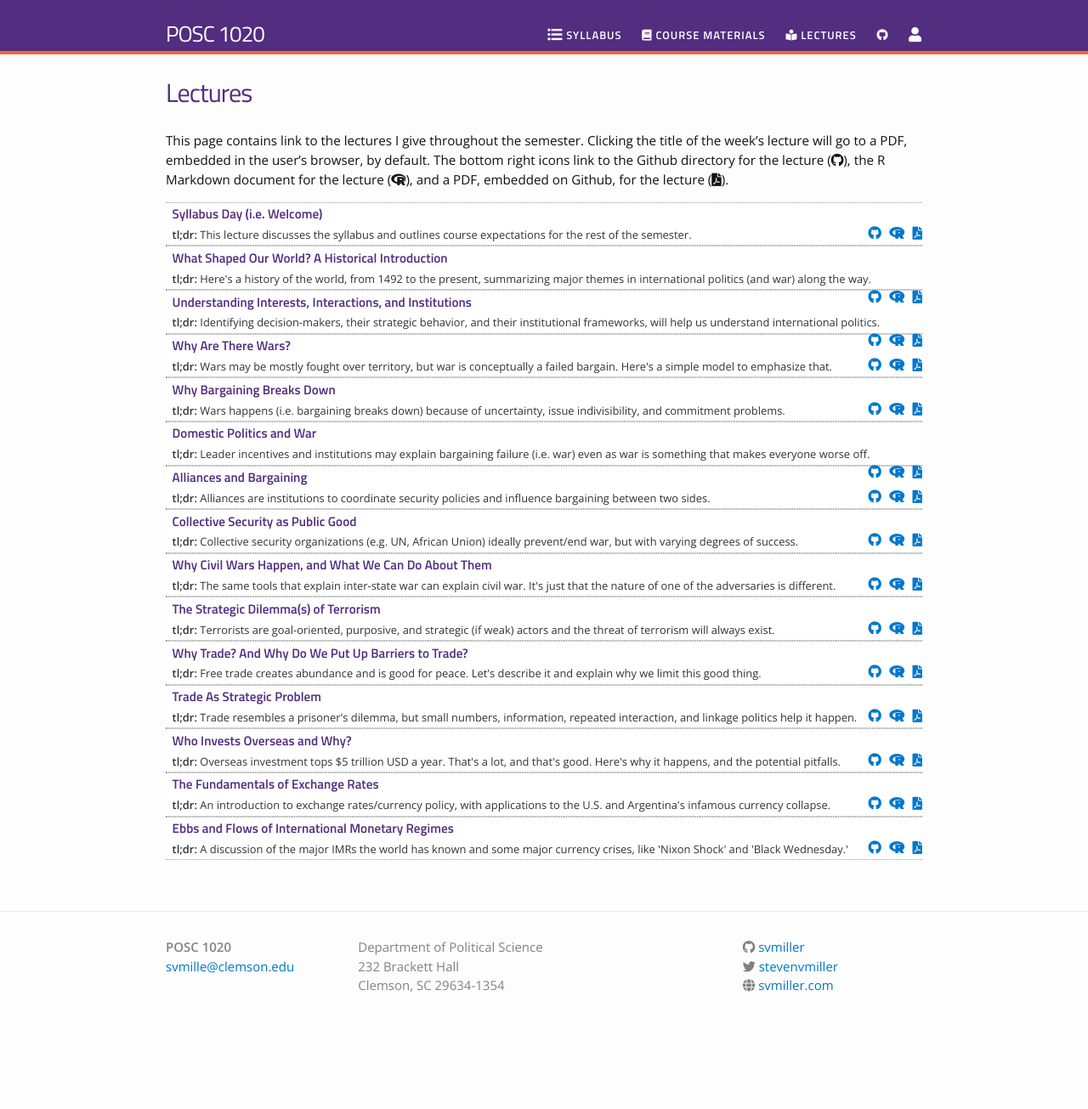
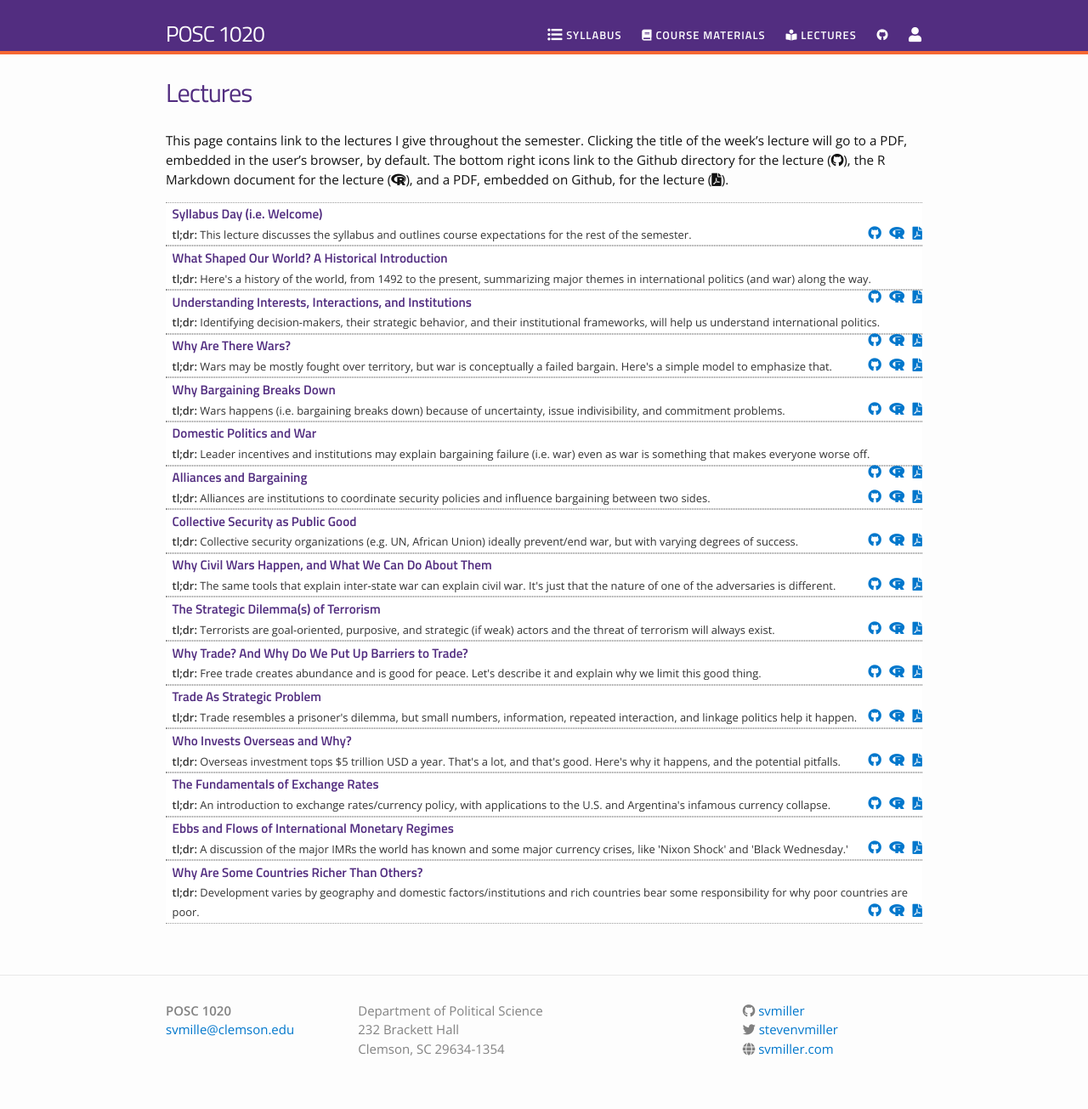
Before and after one commit to svmiller/posc1020, a Jekyll site: the page built from lectures.md, in a window 1280 px wide. Shown: the whole page at 85% size. Built offline with Jekyll 4.4.1, drawn with Linux system fonts in a browser that asks for light colours; nearby versions of some CDN libraries; before the commit the page ends 1231 px from its top, so only the background shows below that.

Commit message:
add the lecture

```diff
--- a/_data/lectures.yml
+++ b/_data/lectures.yml
@@ -73,3 +73,9 @@
   filename: monetary-relations-2
   dirname: monetary-relations-2
   tldr: "A discussion of the major IMRs the world has known and some major currency crises, like 'Nixon Shock' and 'Black Wednesday.'"
+
+
+- title: "Why Are Some Countries Richer Than Others?"
+  filename: development-1
+  dirname: development-1
+  tldr: "Development varies by geography and domestic factors/institutions and rich countries bear some responsibility for why poor countries are poor."
```
